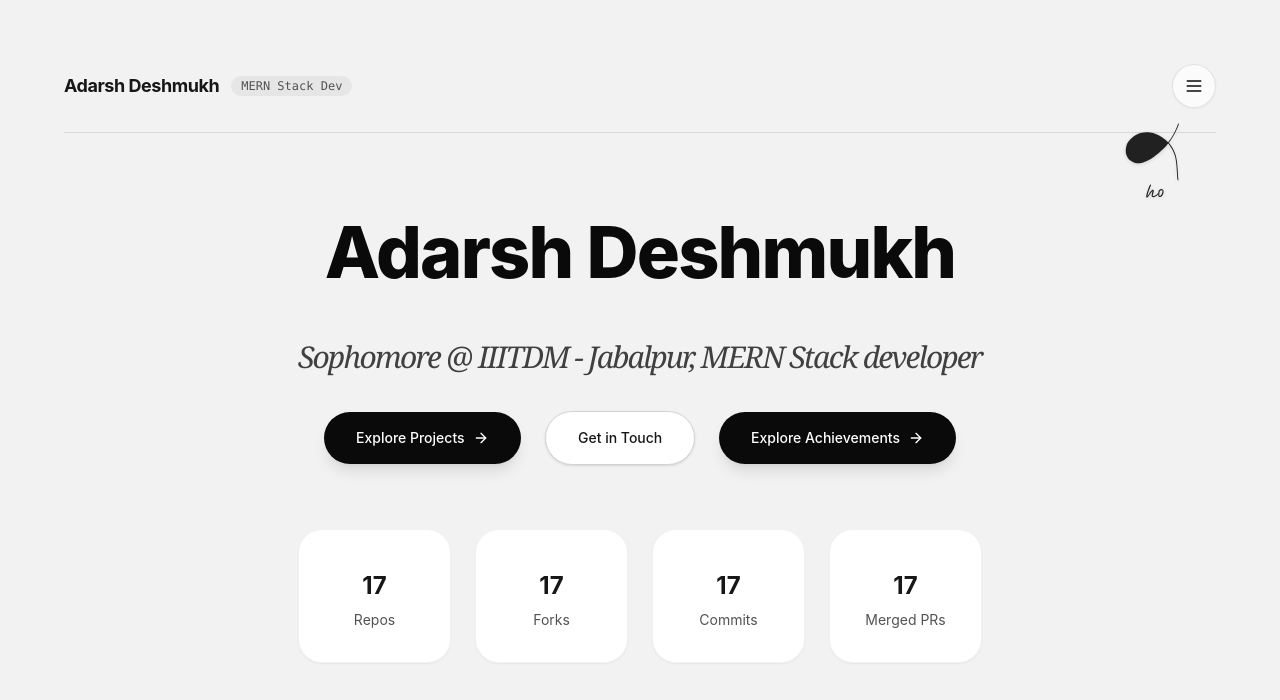
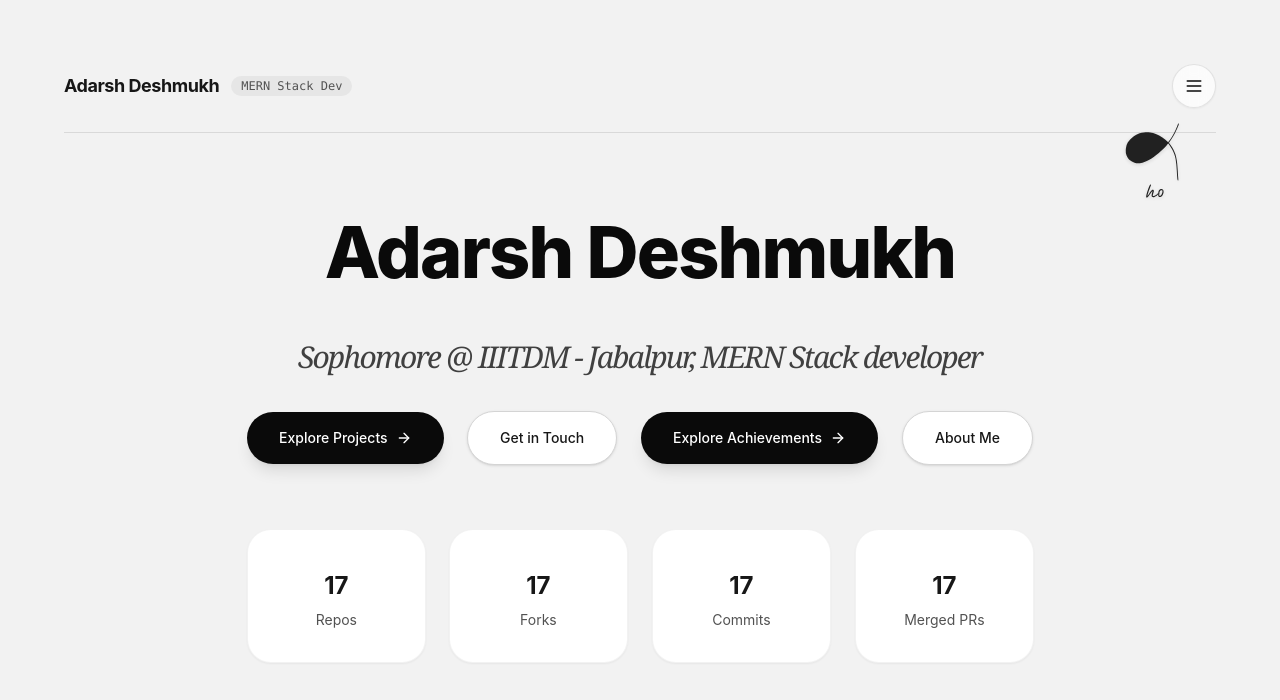
Before and after one commit to NotSoAdarshh/Portfolio, a React (Vite) app in the folder frontend/: page / in a window 1280 px wide. Shown: the top 700 px of the page. Built offline with nearby package versions, Linux system fonts and the light colour scheme.

Commit message:
add about on hero

```diff
--- a/frontend/src/components/hero.jsx
+++ b/frontend/src/components/hero.jsx
@@ -21,7 +21,7 @@ export default function Home() {
         <div className="flex flex-wrap items-center justify-center gap-6">
           <Magnetic strength={0.3}>
             <a
-              href="#projects"
+              href="/projects"
               className="inline-flex items-center gap-2 px-8 py-4 rounded-full bg-neutral-950 text-white font-medium text-sm shadow-lg hover:shadow-xl transition-all"
             >
               <span>Explore Projects</span>
@@ -44,7 +44,7 @@ export default function Home() {
 
           <Magnetic strength={0.25}>
             <a
-              href="#contact"
+              href="/contact"
               className="inline-flex items-center gap-2 px-8 py-4 rounded-full bg-white border border-neutral-300 font-medium text-sm text-neutral-900 shadow-sm hover:border-neutral-400 transition-all"
             >
               <span>Get in Touch</span>
@@ -53,7 +53,7 @@ export default function Home() {
 
           <Magnetic strength={0.3}>
             <a
-              href="#achievements"
+              href="/achievements"
               className="inline-flex items-center gap-2 px-8 py-4 rounded-full bg-neutral-950 text-white font-medium text-sm shadow-lg hover:shadow-xl transition-all"
             >
               <span>Explore Achievements</span>
@@ -73,6 +73,16 @@ export default function Home() {
               </svg>
             </a>
           </Magnetic>
+
+          <Magnetic strength={0.25}>
+            <a
+              href="/about"
+              className="inline-flex items-center gap-2 px-8 py-4 rounded-full bg-white border border-neutral-300 font-medium text-sm text-neutral-900 shadow-sm hover:border-neutral-400 transition-all"
+            >
+              <span>About Me</span>
+            </a>
+          </Magnetic>
+
         </div>
 
         {/* Portfolio Cards Grid */}
```
